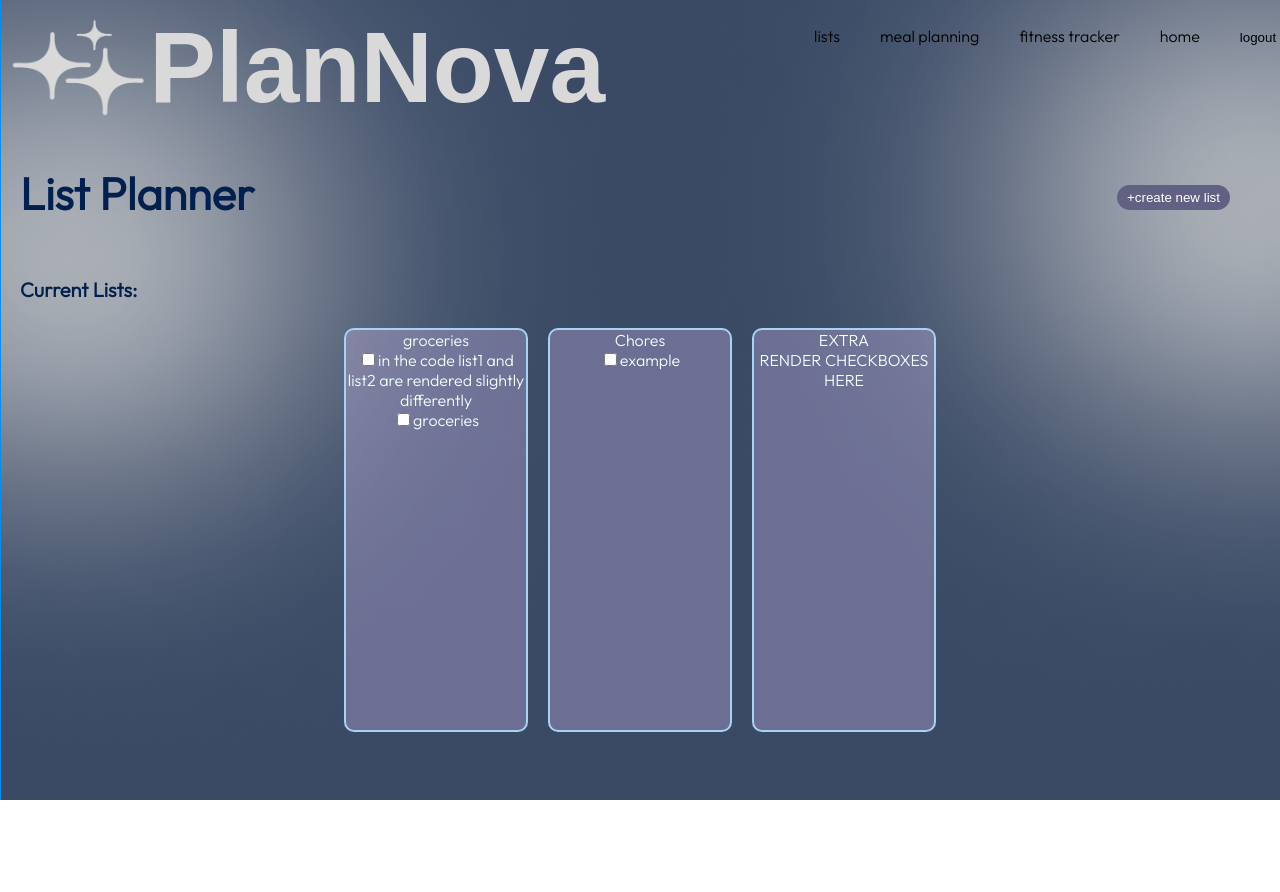
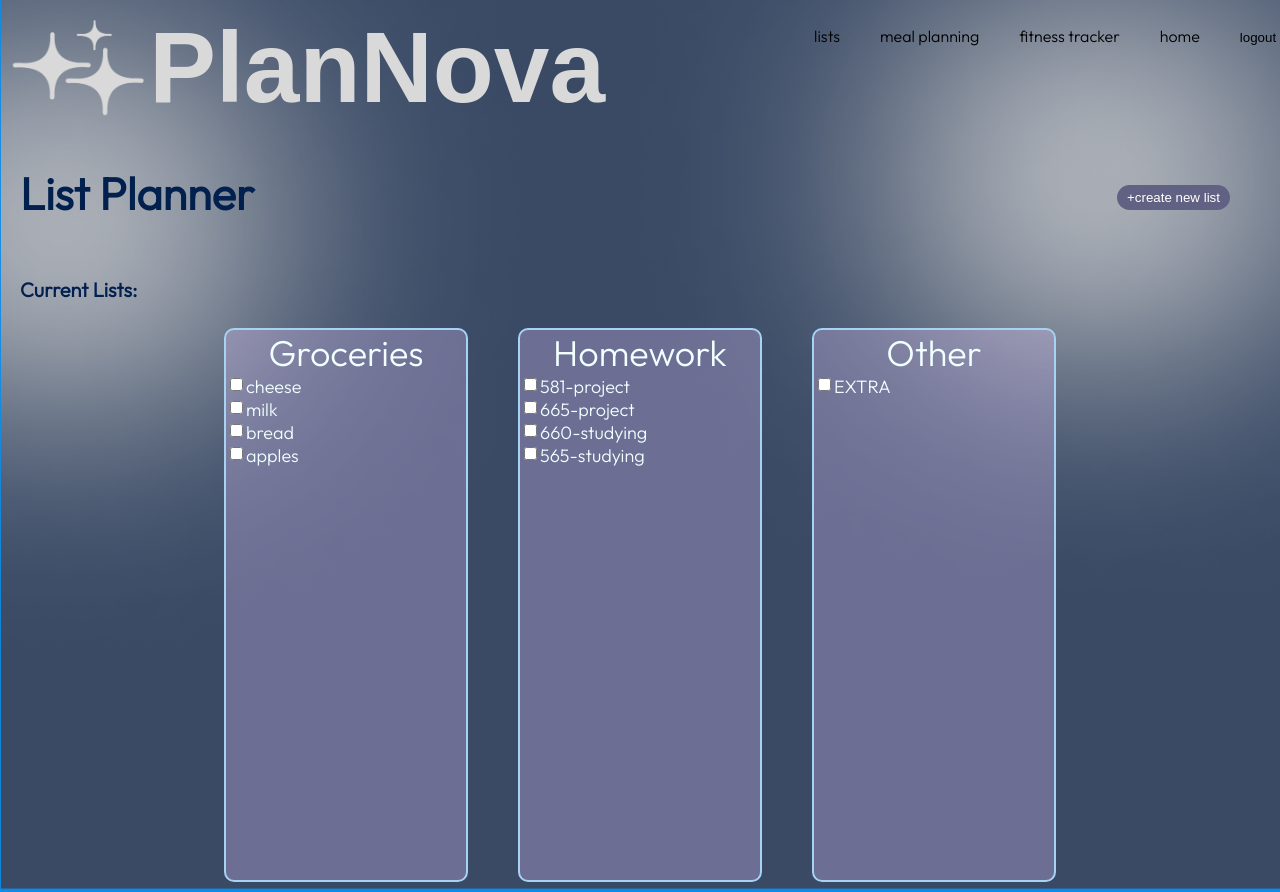
Before and after one commit to brookewest11/PlanNova, a React (Create React App) app in the folder src/plannova/: page /list in a window 1280 px wide. Shown: the top 892 px of the page. Before the commit the page ends 800 px from the top, so only its background shows below. Built offline with nearby package versions, Linux system fonts and the light colour scheme; a web font is replaced by a local one.

Commit message:
add some more to the lists page so that they now add checkboxes for each element in an array, hopefully this will help when hooking it up the database. Also added a line to the home.css file that fixes the background issue I was having.

```diff
--- a/src/plannova/src/modules/Home.css
+++ b/src/plannova/src/modules/Home.css
@@ -8,7 +8,9 @@ body {
     sans-serif;
   -webkit-font-smoothing: antialiased;
   -moz-osx-font-smoothing: grayscale;
-  background-image: url("background.png")
+  background-image: url("background.png");
+  background-repeat: no-repeat;
+  background-size: cover;
 
 }
 
--- a/src/plannova/src/modules/List.css
+++ b/src/plannova/src/modules/List.css
@@ -8,7 +8,7 @@ body {
     sans-serif;
     -webkit-font-smoothing: antialiased;
     -moz-osx-font-smoothing: grayscale;
-    background-image: url("background.png")
+    background-image: url("background.png");
 
 }
 
@@ -57,9 +57,9 @@ body {
 
 .grid-container2 {
     display: flex;
-    gap: 0;
+    gap: 0px;
     justify-content: center;
-    grid-gap: 0;
+    grid-gap: 30px;
     /* You can also add properties like padding, width, and other styles as needed */
 }
 
@@ -74,10 +74,25 @@ body {
   padding: 0px;
   border: 2px solid #a6d2f4;
   border-radius: 10px;
-  width: 180px;
-  height: 400px;
+  width: 240px;
+  height: 550px;
   background-color: rgba(220, 194, 251, .3);
   color:azure;
   font-family: "Outfit";
 
 }
+
+.list-title {
+    font-size: 36px;
+}
+
+.list-items {
+    display: flex;
+    flex-direction: column;
+    float: left;
+
+}
+.list-text {
+    text-align: left;
+    font-size: 18px;
+}
--- a/src/plannova/src/modules/List.tsx
+++ b/src/plannova/src/modules/List.tsx
@@ -6,9 +6,14 @@ import logopic from "./logostars.png";
 declare module "*.png";
 
 function List() {
-  const [List1, setList1] = useState("groceries");
-  const [List2, setList2] = useState("Chores");
-  const [List3, setList3] = useState("EXTRA");
+  const [List1, setList1] = useState(["cheese", "milk", "bread", "apples"]);
+  const [List2, setList2] = useState([
+    "581-project",
+    "665-project",
+    "660-studying",
+    "565-studying",
+  ]);
+  const [List3, setList3] = useState(["EXTRA"]);
   const [numOfBoxes, setnumOfBoxes] = useState(5);
 
   return (
@@ -40,7 +45,16 @@ function List() {
       </div>
       <div className="grid-container">
         <h1 className="title">List Planner</h1>
-        <button className="button-list"> +create new list</button>
+        <button
+          className="button-list"
+          onClick={() =>
+            alert(
+              "not implemented yet, need to figure out how the database will be setup."
+            )
+          }
+        >
+          +create new list
+        </button>
       </div>
       <div>
         <h2 className="sub-title">Current Lists:</h2>
@@ -48,34 +62,41 @@ function List() {
       <div className="grid-container2">
         <div className="grid-item2">
           <div className="List">
-            {List1}
+            <div className="list-title">Groceries</div>
             <div>
-              <tr>
-                <input type="checkbox" />
-                in the code list1 and list2 are rendered slightly differently
-              </tr>
-              <tr>
-                <input type="checkbox" />
-                {List1}
-              </tr>
+              {List1.map((item, index) => (
+                <div key={index}>
+                  <input type="checkbox" className="list-items" />
+                  <div className="list-text">{item}</div>
+                </div>
+              ))}
             </div>
           </div>
         </div>
         <div className="grid-item2">
           <div className="List">
-            {List2}
+            <div className="list-title">Homework</div>
             <div>
-              <div>
-                <input type="checkbox" />
-                example
-              </div>
+              {List2.map((item, index) => (
+                <div key={index}>
+                  <input type="checkbox" className="list-items" />
+                  <div className="list-text">{item}</div>
+                </div>
+              ))}
             </div>
           </div>
         </div>
         <div className="grid-item2">
           <div className="List">
-            {List3}
-            <div>RENDER CHECKBOXES HERE</div>
+            <div className="list-title">Other</div>
+            <div>
+              {List3.map((item, index) => (
+                <div key={index}>
+                  <input type="checkbox" className="list-items" />
+                  <div className="list-text">{item}</div>
+                </div>
+              ))}
+            </div>
           </div>
         </div>
       </div>
```
